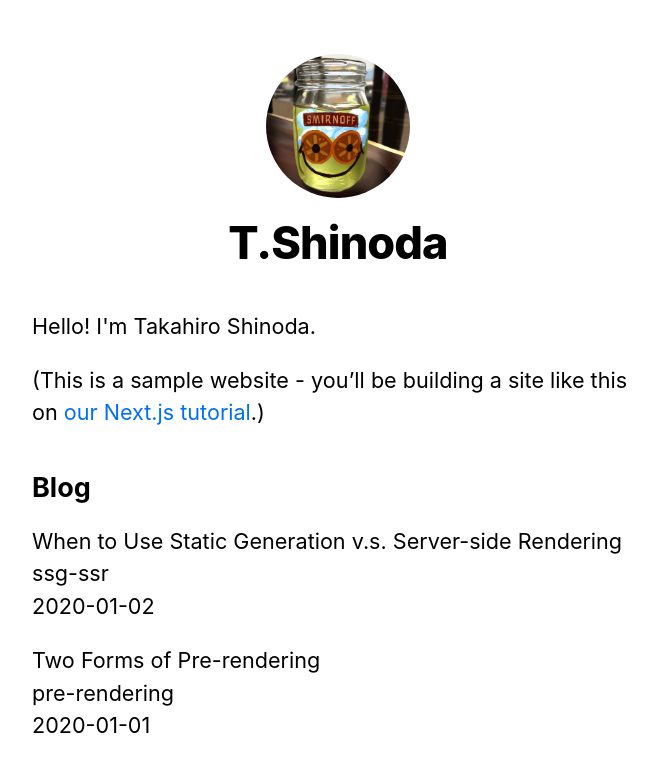
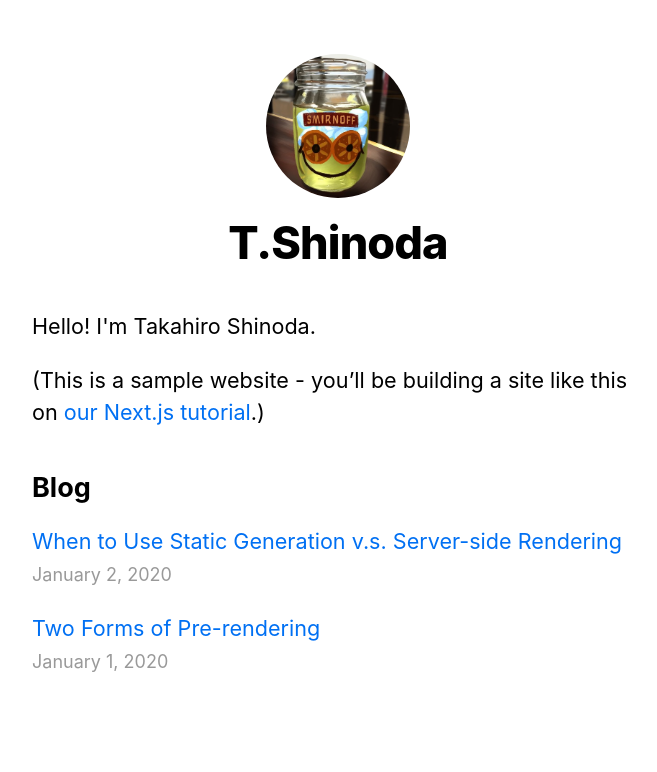
Before and after one commit to TakaShinoda/nextjs-blog, a Next.js app: page / in a window 1280 px wide. Shown: the top 772 px of the page, without its empty margins (302-959 px from the left). Built offline with nearby package versions, Linux system fonts and the light colour scheme.

Commit message:
Update: トップページから各記事へのリンクの実装

```diff
--- a/pages/index.js
+++ b/pages/index.js
@@ -1,4 +1,6 @@
 import Head from 'next/head'
+import Link from 'next/link'
+import { Date } from '../components/date'
 import { Layout, siteTitle } from '../components/layout'
 import utilStyles from '../styles/utils.module.css'
 import { getSortedPostsData } from '../lib/posts'
@@ -31,11 +33,13 @@
         <ul className={utilStyles.list}>
           {allPostsData.map(({ id, date, title }) => (
             <li className={utilStyles.listItem} key={id}>
-              {title}
+              <Link href="/posts/[id]js" as={`/posts/${id}`}>
+                <a>{title}</a>
+              </Link>
               <br />
-              {id}
-              <br />
-              {date}
+              <small className={utilStyles.lightText}>
+                <Date dateString={date} />
+              </small>
             </li>
           ))}
         </ul>
```
